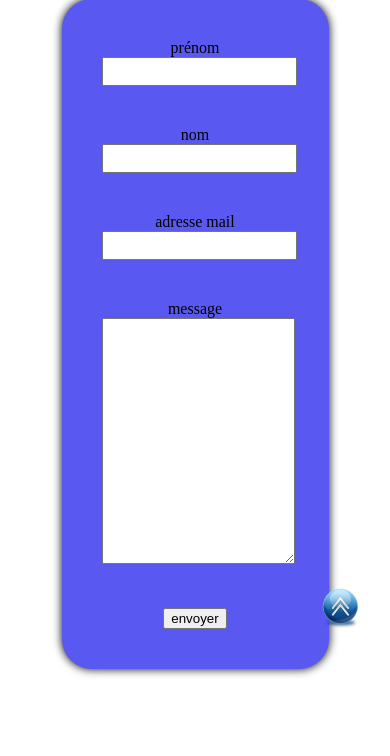
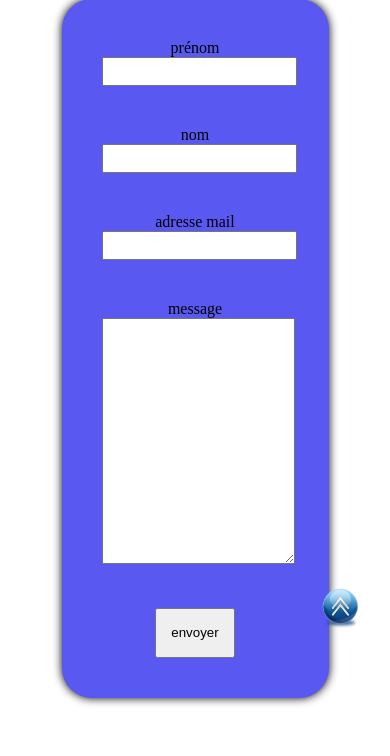
Before and after one commit to follana/structure-dev, a PHP site: page /formulaire.html in a window 390 px wide. Shown: the part 166-922 px from the top of the page. Before the commit the page ends 842 px from the top, so only its background shows below. Run offline with PHP 8.4, Linux system fonts and the light colour scheme.

Commit message:
sauvegarde avant pause

```diff
--- a/5-Exercices-en-cours-formation/portfolio/style.css
+++ b/5-Exercices-en-cours-formation/portfolio/style.css
@@ -83,7 +83,6 @@ a {
 @media(max-width:430px){
     .presentation{
         background-color:darkcyan;
-        flex:wrap;
         width:100%;
         height: 500px;
         display: flex;
@@ -189,6 +188,11 @@ a {
     text-align: center;
     width:100%;
     margin-bottom: 40px;
+}
+
+.buttonsend{
+    width:80px;
+    height:50px;
 }
 
 #scroll_to_top {
```
